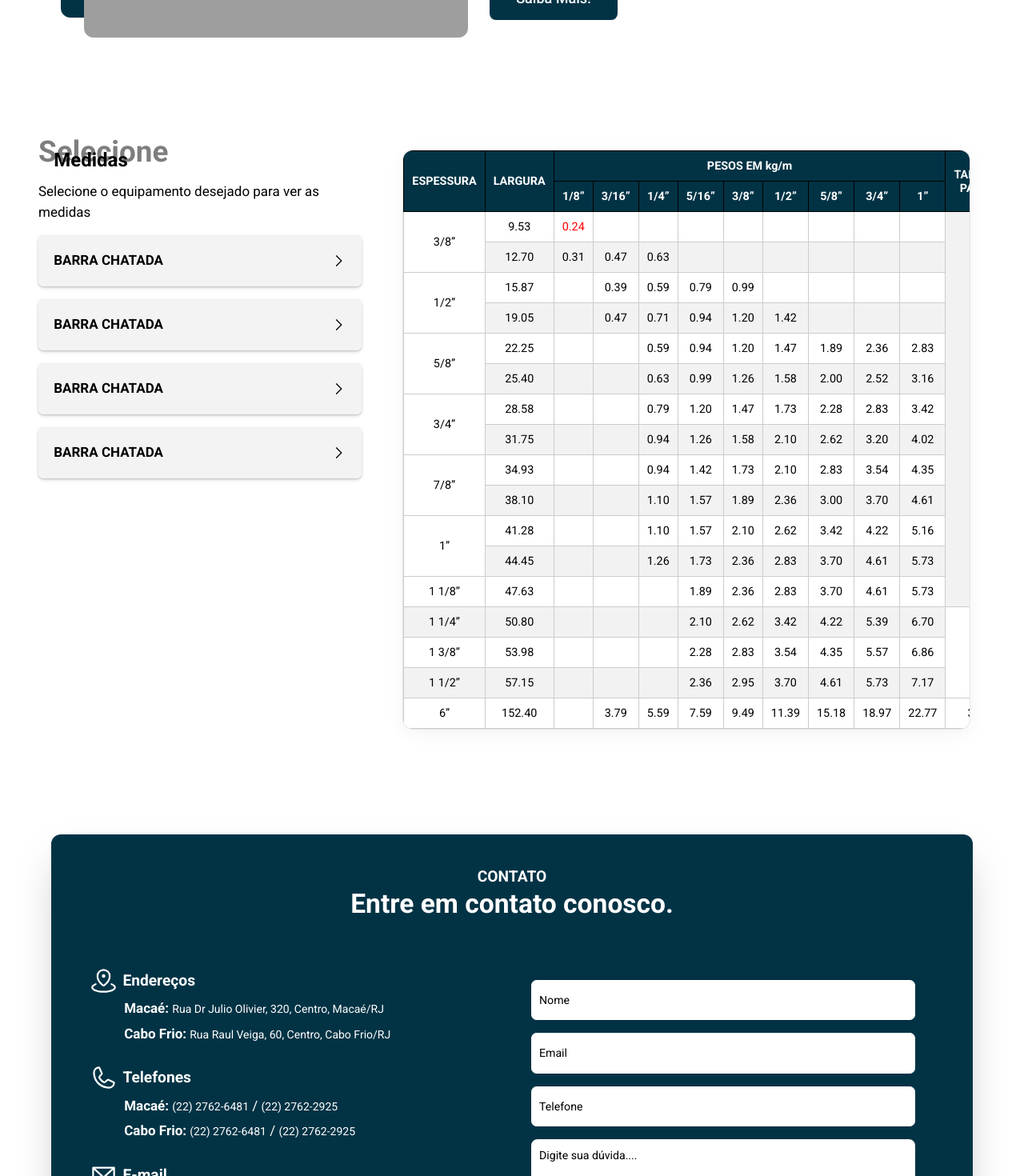
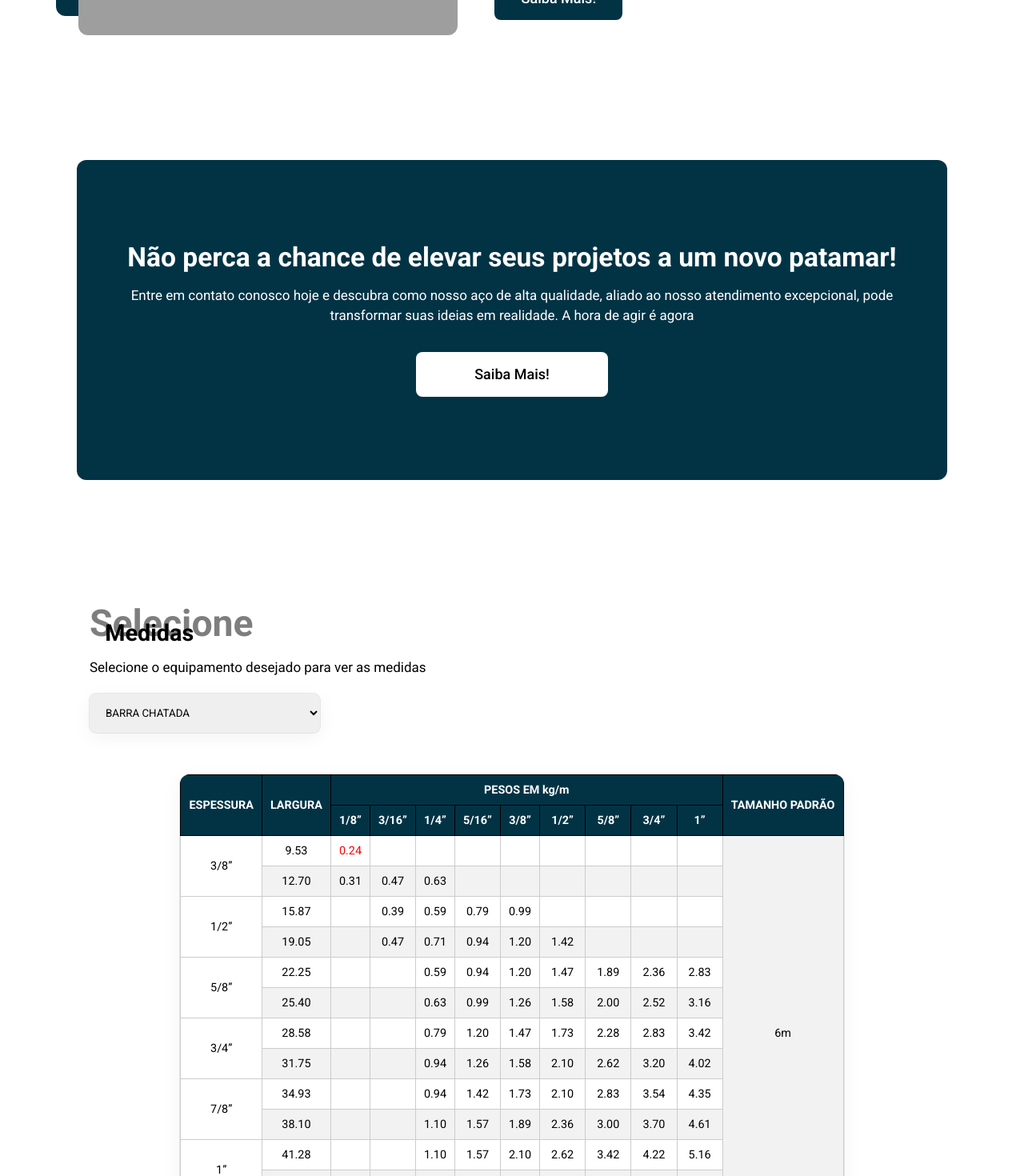
Before and after one commit to WesleiPossidonio/site-central-aco, a React (Vite) app: page /barras-em-geral in a window 1280 px wide. Shown: the part 840-2310 px from the top of the page at 80% size. Built offline with nearby package versions, Linux system fonts and the light colour scheme; grey boxes are pictures that could not be loaded.

Commit message:
update pages and add pages

```diff
--- a/src/pages/Home/Components/About/styled.ts
+++ b/src/pages/Home/Components/About/styled.ts
@@ -1,4 +1,4 @@
-import styled from "styled-components"
+import styled from "styled-components";
 
 export const ContainerAbout = styled.section`
   width: 100%;
@@ -11,7 +11,13 @@ justify-content: space-around;
   padding: 3rem;
 
   margin: 0 auto;
-`
+
+  @media (max-width: 767px) {
+    height: max-content;
+    flex-direction: column;
+    gap: 5rem;
+  }
+`;
 
 export const ContainerImage = styled.div`
   width: 50%;
@@ -25,21 +31,30 @@ span {
     position: absolute;
     transform: rotate(-90deg);
     top: 10%;
-  left: -2%;
+    left: min(-2.2rem, 2vw);
   }
-`
+
+  @media (max-width: 767px) {
+    width: 100%;
+    order: 2;
+
+    span {
+      left: 15%;
+    }
+  }
+`;
 
 export const ImgAbout = styled.img`
-width: 54%;
+  width: min(25rem, 26vw);
   height: 26rem;
   object-fit: cover;
 
   margin-bottom: 6rem;
   border: none;
-`
+`;
 
 export const ImgAboutBotton = styled.img`
-width: 18rem;
+  width: min(18rem, 30vw);
   height: 20rem;
   object-fit: cover;
 
@@ -48,8 +63,7 @@ top: 46%;
   right: 49%;
 
   border: 10px solid #fff;
-
-`
+`;
 
 export const ContainerTextAbout = styled.div`
   width: 50%;
@@ -68,10 +82,14 @@ span {
 
   .title {
     font-size: 1.5rem;
-  top: 0.650rem;
+    top: 0.65rem;
   }
 
   button {
     margin-top: 1rem;
   }
-`
+
+  @media (max-width: 767px) {
+    width: 100%;
+  }
+`;
--- a/src/pages/Home/Components/Faq/styled.ts
+++ b/src/pages/Home/Components/Faq/styled.ts
@@ -33,7 +33,7 @@ export const ContentFaq = styled.div`
 `;
 
 export const ImgFaq = styled.img`
-  width: 50%;
+  width: min(38rem, 50vw);
 `;
 
 export const ContentAcordion = styled.div`
--- a/src/pages/Serviços/BarsInGeneral/components/AboutServices/styled.ts
+++ b/src/pages/Serviços/BarsInGeneral/components/AboutServices/styled.ts
@@ -4,21 +4,32 @@ export const ContainerAboutService = styled.section`
   width: 100%;
   max-width: 110rem;
   height: 35rem;
-  margin: 0 auto;
 
   display: flex;
   justify-content: space-around;
   align-items: center;
+  gap: 2rem;
 
   padding: 3rem;
+
+  @media (max-width: 667px) {
+    height: max-content;
+    flex-wrap: wrap;
+    padding: 2rem;
+  }
 `;
 
 export const StyleImg = styled.div`
-  width: 30rem;
+  width: min(30rem, 37vw);
 
   border: none;
   border-radius: 12px;
   background-color: ${({ theme }) => theme.colors["base-bg"]};
+
+  @media (max-width: 667px) {
+    width: 27rem;
+    order: 2;
+  }
 `;
 
 export const ImageService = styled.img`
@@ -45,4 +56,8 @@ export const ContentText = styled.div`
     top: 0.7rem;
     left: 0.8rem;
   }
+
+  @media (max-width: 667px) {
+    width: 100%;
+  }
 `;
--- /dev/null
+++ b/src/pages/Serviços/BarsInGeneral/components/CallAction/index.tsx
@@ -0,0 +1,23 @@
+import { Button, TextRegular, TitleText } from "../../../../../components"
+import { ContainerCallAction, ContentCallAction, ContentText } from "./styled"
+
+export const CallAction = () => {
+  return (
+    <ContainerCallAction>
+      <ContentCallAction>
+        <ContentText>
+            <TitleText size="l" color="white">
+              Não perca a chance de elevar seus projetos a um novo patamar!
+            </TitleText>
+            <TextRegular color="white">
+              Entre em contato conosco hoje e descubra
+              como nosso aço de alta qualidade, aliado ao nosso
+              atendimento excepcional, pode transformar suas ideias
+              em realidade. A hora de agir é agora
+            </TextRegular>
+            <Button btnLarge bgColor="white">Saiba Mais!</Button>
+        </ContentText>
+      </ContentCallAction>
+    </ContainerCallAction>
+  )
+}
--- /dev/null
+++ b/src/pages/Serviços/BarsInGeneral/components/CallAction/styled.ts
@@ -0,0 +1,44 @@
+import styled from "styled-components";
+
+export const ContainerCallAction = styled.section`
+  width: 100%;
+  max-width: 112.5rem;
+  height: 35rem;
+
+  display: flex;
+  align-items: center;
+  justify-content: center;
+
+  margin: 0 auto;
+  margin-bottom: 1.5rem;
+`;
+
+export const ContentCallAction = styled.div`
+  width: 85%;
+  height: 25rem;
+
+  display: flex;
+  align-items: center;
+  justify-content: center;
+
+
+  padding: 3rem;
+
+  border-radius: 12px;
+  background-color: ${({ theme }) => theme.colors["base-bg"]};
+  position: relative;
+`;
+
+export const ContentText = styled.div`
+  display: flex;
+  flex-direction: column;
+  align-items: center;
+  justify-content: center;
+  gap: 1rem;
+
+  text-align: center;
+
+  button {
+    margin-top: 1rem;
+  }
+`;
--- /dev/null
+++ b/src/pages/Serviços/BarsInGeneral/components/MeasurementsSection/index.tsx
@@ -0,0 +1,49 @@
+
+import { TextRegular, TitleSection } from "../../../../../components"
+import { ContainerMeasurements, HeaderSection, MeasurementContent, Selected } from "./styled"
+import { TableBarsInGeneral } from "../../../../../components/Tables"
+import { useState } from "react"
+
+
+export const MeasurementsSection = () => {
+  const [optionSelected, setOptionSelected] = useState<string>('')
+
+  const handleSelectedTable = (data: string) => {
+    setOptionSelected(data)
+  }
+
+  console.log(optionSelected)
+  return (
+    <ContainerMeasurements>
+
+      <HeaderSection>
+        <TitleSection
+          PositionTitle="flex-start"
+          SubTitleColor="text"
+          TextSubTitle="Selecione"
+          TextTitle="Medidas"
+          line={false}
+        />
+
+        <TextRegular id="text">Selecione o equipamento desejado para ver as medidas</TextRegular>
+
+        <Selected
+          name=""
+          id=""
+          value={optionSelected}
+          onChange={(e) => handleSelectedTable(e.target.value)}
+          >
+            <option value="BARRA CHATADA">BARRA CHATADA</option>
+            <option value="BARRA CHATADA">BARRA CHATADA</option>
+            <option value="BARRA CHATADA">BARRA CHATADA</option>
+            <option value="BARRA CHATADA">BARRA CHATADA</option>
+          </Selected>
+      </HeaderSection>
+
+      <MeasurementContent>
+        <TableBarsInGeneral />
+      </MeasurementContent>
+
+    </ContainerMeasurements>
+  )
+}
--- /dev/null
+++ b/src/pages/Serviços/BarsInGeneral/components/MeasurementsSection/styled.ts
@@ -0,0 +1,81 @@
+import styled from "styled-components";
+
+export const ContainerMeasurements = styled.div`
+  width: 90%;
+  max-width: 110rem;
+
+  display: flex;
+  flex-direction: column;
+  justify-content: center;
+  align-items: flex-start;
+  gap: 2rem;
+
+  margin: 0 auto;
+  padding: 3rem;
+`;
+
+export const HeaderSection = styled.div`
+  display: flex;
+  flex-direction: column;
+  justify-content: center;
+  align-items: flex-start;
+
+  #text {
+    margin-top: 1rem;
+  }
+
+  // estilização do title e subTitle
+
+  h1 {
+    font-size: 1.8rem;
+    top: 1.4rem;
+    left: 1.2rem;
+  }
+`;
+
+export const MeasurementContent = styled.div`
+  width: 100%;
+  display: flex;
+  align-items: flex-start;
+  justify-content: center;
+  gap: 1rem;
+`;
+
+// export const TableSelected = styled.div`
+// width: 100%;
+// padding: 1.2rem;
+
+// display: flex;
+// justify-content: space-between;
+// align-items: center;
+
+// cursor: pointer;
+// transition: all 0.3s ease;
+// border-radius: 6px;
+
+// box-shadow: rgba(50, 50, 93, 0.25) 0px 2px 5px -1px, rgba(0, 0, 0, 0.3) 0px 1px 3px -1px;
+// background-color: ${({theme}) => theme.colors["base-gray"]};
+
+// &:hover {
+//   background-color: ${({theme}) => theme.colors["base-bg"]};
+
+//  p, svg {
+//   color: ${({theme}) => theme.colors["base-white"]};
+//  }
+// }
+
+
+// @media (max-width: 768px) {
+//     display: none;
+//   }
+// `
+
+export const Selected = styled.select`
+width: 18rem;
+margin-top: 1.2rem;
+padding: 1rem;
+
+border: none;
+border-radius: 8px;
+box-shadow: rgba(0, 0, 0, 0.05) 0px 6px 24px 0px, rgba(0, 0, 0, 0.08) 0px 0px 0px 1px;
+`
--- a/src/pages/Serviços/BarsInGeneral/components/index.ts
+++ b/src/pages/Serviços/BarsInGeneral/components/index.ts
@@ -1,2 +1,4 @@
 export * from './BannerServices'
 export * from './AboutServices'
+export * from './CallAction'
+export * from './MeasurementsSection'
--- a/src/pages/Serviços/BarsInGeneral/index.tsx
+++ b/src/pages/Serviços/BarsInGeneral/index.tsx
@@ -1,52 +1,16 @@
 
-import { ContainerBarsInGeneral, MeasurementContent, MeasurementsSection, TableSelected } from "./styled"
-import { AboutServices, BannerServices } from "./components"
-import { TableBarsInGeneral } from "../../../components/Tables"
-import { Contact, TextRegular, TitleSection } from "../../../components"
-import { CaretRight } from "@phosphor-icons/react"
-import { useState } from "react"
+import { ContainerBarsInGeneral } from "./styled"
+import { AboutServices, BannerServices, CallAction, MeasurementsSection } from "./components"
+import { Contact } from "../../../components"
 
 export const BarsInGeneral = () => {
 
-  const [opctionSelected, setOpctionSelected] = useState<string>()
-  console.log(opctionSelected)
   return (
     <ContainerBarsInGeneral>
       <BannerServices />
       <AboutServices />
-      <MeasurementsSection>
-        <MeasurementContent>
-
-        <TitleSection
-          PositionTitle="flex-start"
-          SubTitleColor="text"
-          TextSubTitle="Selecione"
-          TextTitle="Medidas"
-          line={false}
-        />
-
-        <TextRegular>Selecione o equipamento desejado para ver as medidas</TextRegular>
-
-          <TableSelected onClick={() => setOpctionSelected('BARRA CHATADA')}>
-             <TextRegular color="text" size="s" weight={600}>BARRA CHATADA</TextRegular>
-             <CaretRight size={20} />
-          </TableSelected>
-          <TableSelected>
-             <TextRegular color="text" size="s" weight={600}>BARRA CHATADA</TextRegular>
-             <CaretRight size={20} />
-          </TableSelected>
-          <TableSelected>
-             <TextRegular color="text" size="s" weight={600}>BARRA CHATADA</TextRegular>
-             <CaretRight size={20} />
-          </TableSelected>
-          <TableSelected>
-             <TextRegular color="text" size="s" weight={600}>BARRA CHATADA</TextRegular>
-             <CaretRight size={20} />
-          </TableSelected>
-        </MeasurementContent>
-        <TableBarsInGeneral />
-      </MeasurementsSection>
-
+      <CallAction />
+      <MeasurementsSection />
       <Contact />
     </ContainerBarsInGeneral>
   )
--- a/src/pages/Serviços/BarsInGeneral/styled.ts
+++ b/src/pages/Serviços/BarsInGeneral/styled.ts
@@ -6,60 +6,3 @@ display: flex;
 flex-direction: column;
 
 `;
-
-
-export const MeasurementsSection = styled.div`
-  display: flex;
-  justify-content: space-evenly;
-  align-items: flex-start;
-  gap: 2rem;
-
-  padding: 3rem;
-`
-
-
-export const MeasurementContent = styled.div`
-width: 40%;
-
-display: flex;
-flex-direction: column;
-align-items: flex-start;
-justify-content: center;
-gap: 1rem;
-
-// estilização do title e subTitle
-span {
-  font-size: 2.3rem;
-}
-
-h1 {
-  font-size: 1.5rem;
-  top: 1.1rem;
-  left: 1.2rem
-}
-`
-
-export const TableSelected = styled.div`
-width: 100%;
-padding: 1.2rem;
-
-display: flex;
-justify-content: space-between;
-align-items: center;
-
-cursor: pointer;
-transition: all 0.3s ease;
-border-radius: 6px;
-
-box-shadow: rgba(50, 50, 93, 0.25) 0px 2px 5px -1px, rgba(0, 0, 0, 0.3) 0px 1px 3px -1px;
-background-color: ${({theme}) => theme.colors["base-gray"]};
-
-&:hover {
-  background-color: ${({theme}) => theme.colors["base-bg"]};
-
- p, svg {
-  color: ${({theme}) => theme.colors["base-white"]};
- }
-}
-
-`
```
Also changed, not shown: src/components/Contact/styled.ts (+52 -22 lines), src/pages/Home/Components/Faq/index.tsx (+1 -39 lines). Lines whose indentation alone changed are shown as unchanged.
